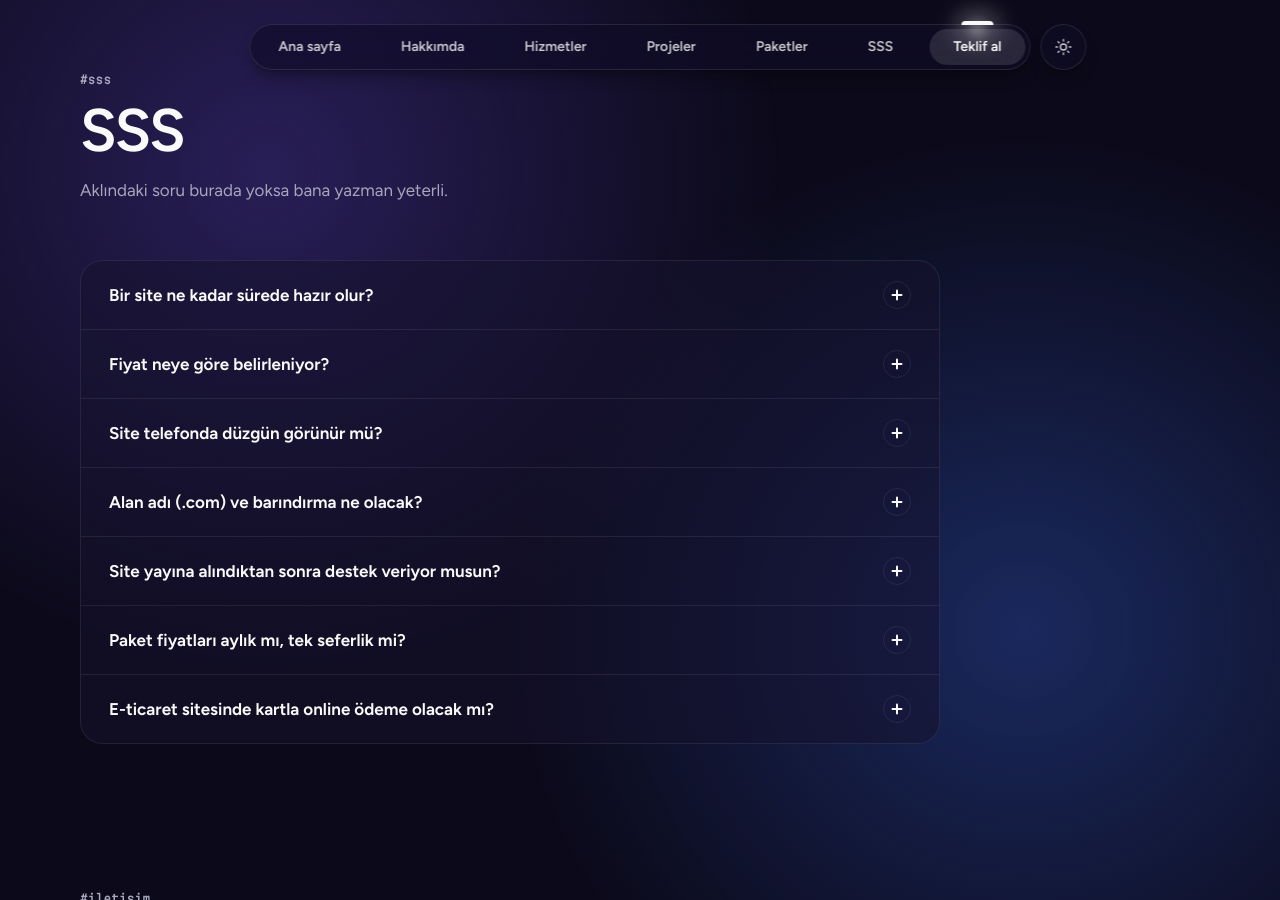
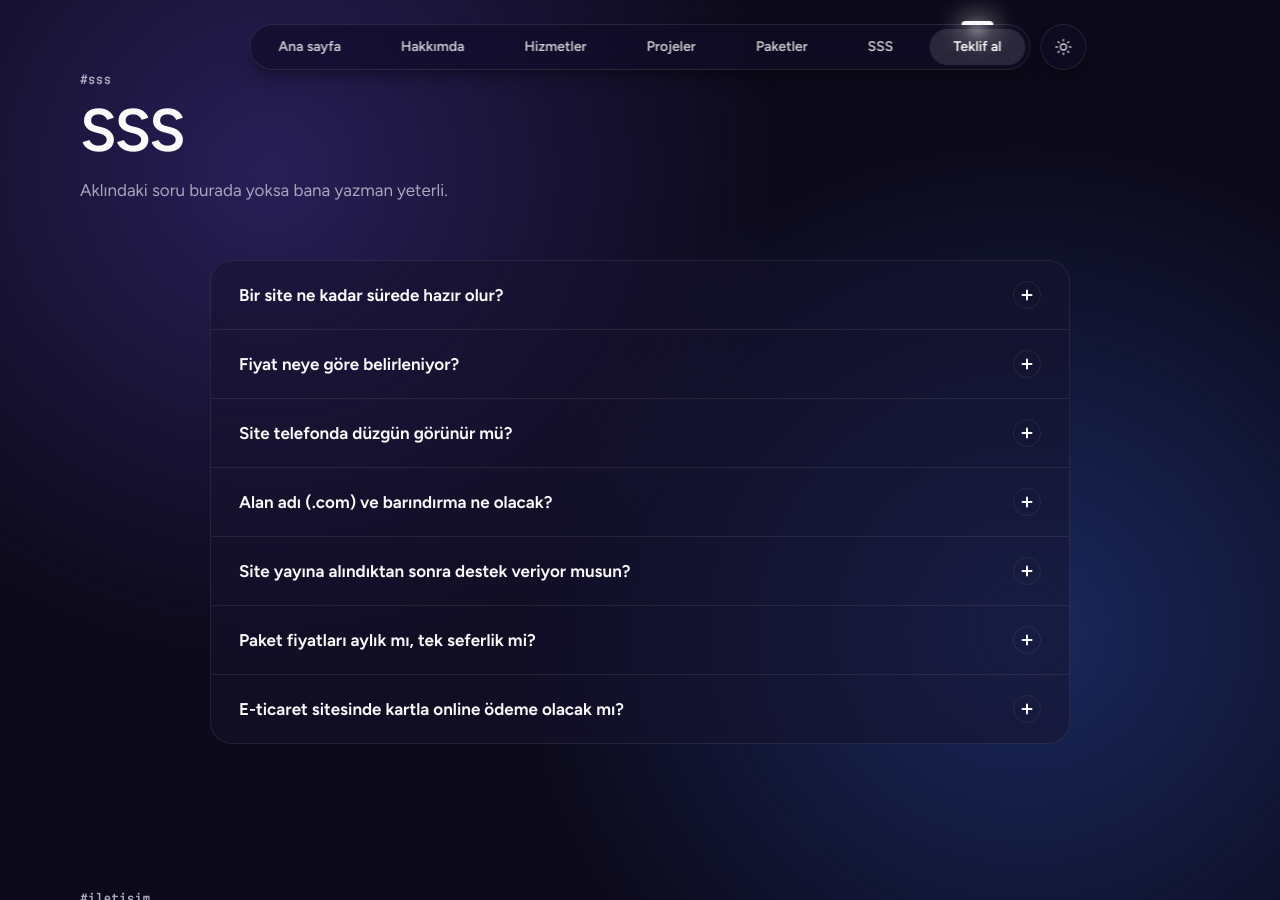
Before and after one commit to MuhammedHmz1453/MuhammedHmz1453.github.io, a Jekyll site: the page built from index.html, in a window 1280 px wide and 900 px high, scrolled down 4407 px. Built offline with Jekyll 4.4.1, drawn with Linux system fonts in a browser that asks for light colours.

Commit message:
SSS kutusu ortalandı
Co-Authored-By: Claude Opus 5.5 <noreply@anthropic.com>
Claude-Session: https://claude.ai/code/session_015cD98G2LMLwpiJcFaBPEqb

```diff
--- a/css/style.css
+++ b/css/style.css
@@ -2126,6 +2126,7 @@ body::before {
 /* ---------- SSS: açılır sorular ---------- */
 .faq {
   max-width: 860px;
+  margin-inline: auto; /* kutu ortada, yazılar sola dayalı */
   border: 1px solid var(--line);
   border-radius: 22px;
   background: var(--surface);
```
